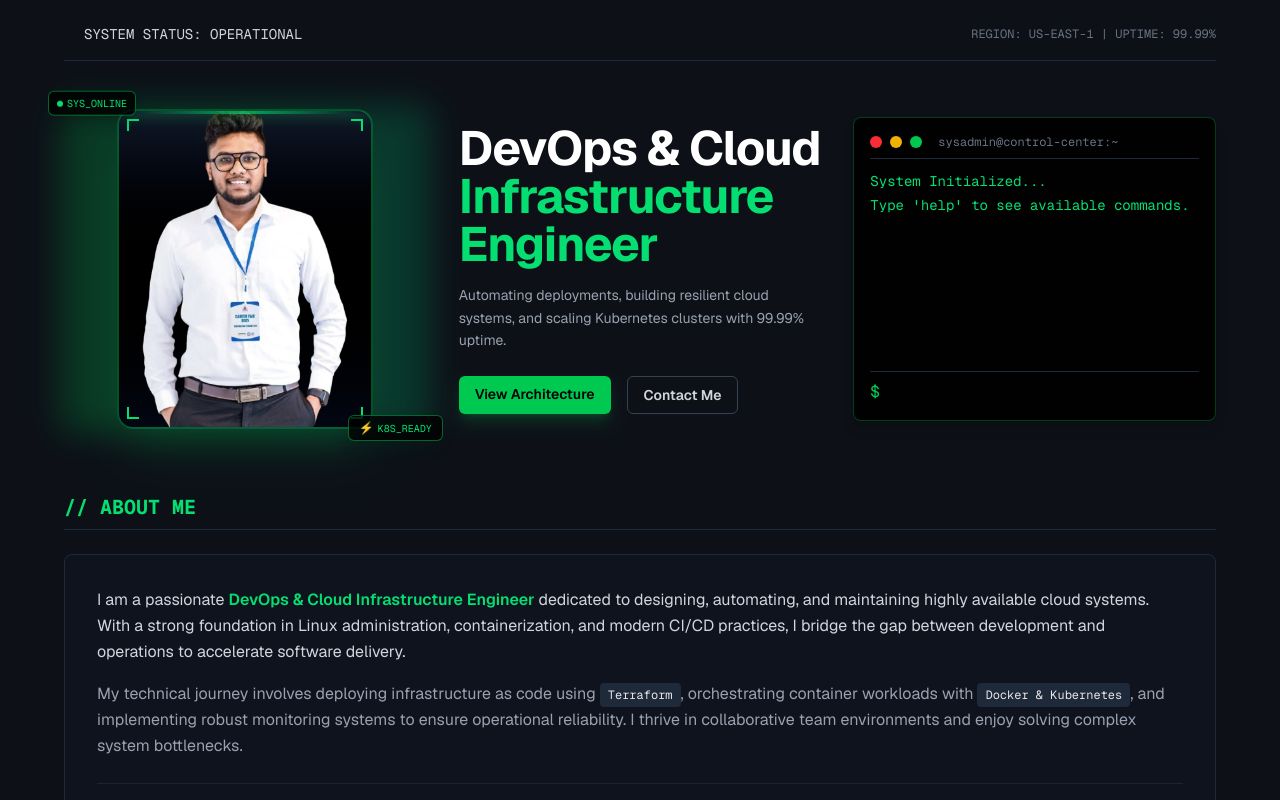
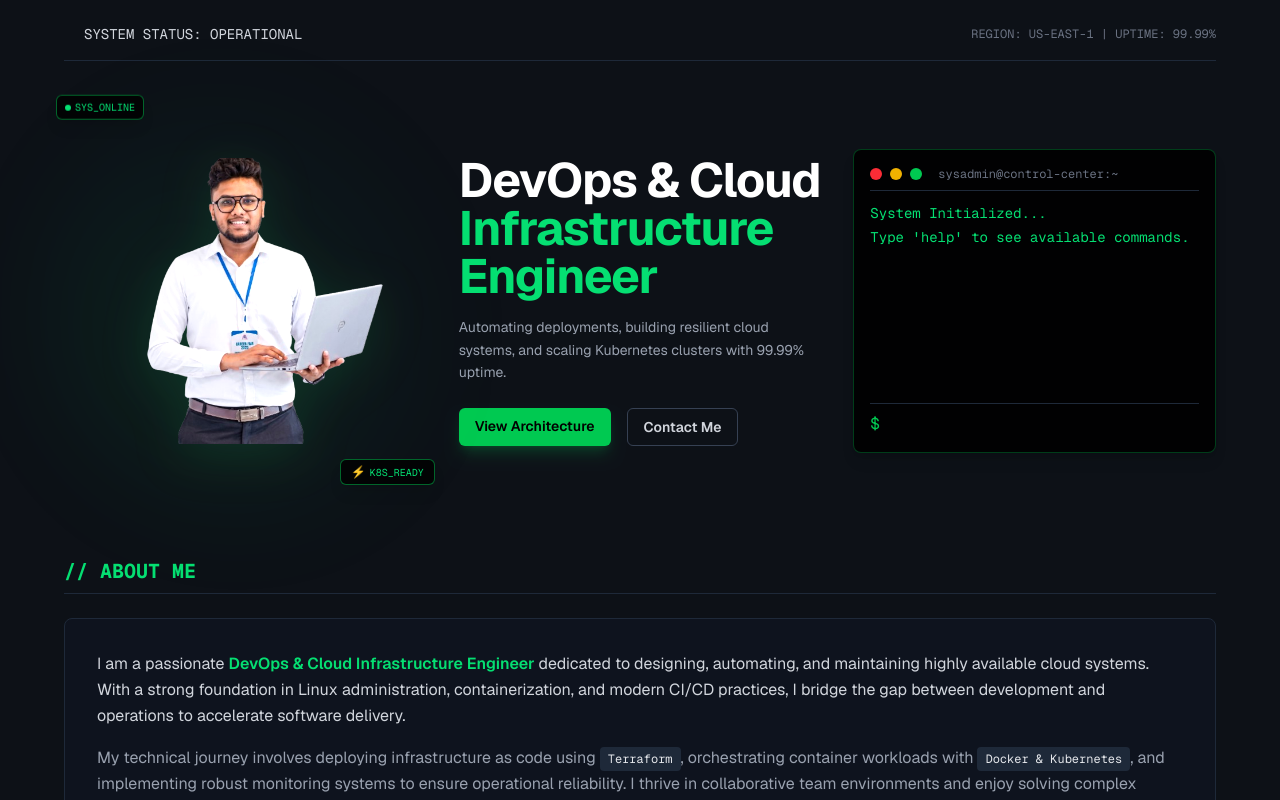
Before and after one commit to dinusha014/devops-portfolio, a Next.js app: page / in a window 1280 px wide. Shown: the top 800 px of the page. Built offline with nearby package versions, Linux system fonts and the light colour scheme.

Commit message:
Update transparent profile image with 3D turn motion

```diff
--- a/app/page.tsx
+++ b/app/page.tsx
@@ -17,44 +17,30 @@ export default function Home() {
       {/* Hero Section */}
       <section className="grid grid-cols-1 md:grid-cols-3 gap-8 items-center max-w-6xl mx-auto my-12">
 
-        {/* Profile Image Card with Futuristic Tech Motion */}
-        <div className="flex justify-center relative group">
+        {/* Profile Image with Seamless Transparent Motion (No Box/Border) */}
+        <div className="flex justify-center relative group [perspective:1000px]">
 
-          {/* Background Ambient Glow */}
-          <div className="absolute -inset-1 bg-gradient-to-r from-green-500/30 to-emerald-500/30 rounded-2xl blur-lg opacity-75 group-hover:opacity-100 transition duration-1000 group-hover:duration-200 animate-pulse"></div>
+          {/* Subtle Ambient Green Backdrop Glow */}
+          <div className="absolute inset-0 bg-gradient-to-tr from-green-500/20 via-emerald-500/10 to-transparent rounded-full blur-3xl opacity-60 group-hover:opacity-100 transition duration-1000"></div>
 
-          {/* Floating Tech Badge Left Top */}
-          <div className="absolute -top-3 -left-4 z-20 bg-black/80 border border-green-500/50 px-2 py-1 rounded-md text-[10px] font-mono text-green-400 shadow-lg animate-bounce duration-1000 hidden sm:flex items-center gap-1">
+          {/* Floating Status Badges */}
+          <div className="absolute -top-2 -left-2 z-20 bg-black/80 border border-green-500/50 px-2 py-1 rounded-md text-[10px] font-mono text-green-400 shadow-lg animate-bounce duration-1000 hidden sm:flex items-center gap-1">
             <span className="h-1.5 w-1.5 bg-green-400 rounded-full animate-ping"></span>
             SYS_ONLINE
           </div>
 
-          {/* Floating Tech Badge Right Bottom */}
-          <div className="absolute -bottom-3 -right-4 z-20 bg-black/80 border border-green-500/50 px-2.5 py-1 rounded-md text-[10px] font-mono text-green-400 shadow-lg animate-pulse hidden sm:flex items-center gap-1">
+          <div className="absolute bottom-2 -right-2 z-20 bg-black/80 border border-green-500/50 px-2.5 py-1 rounded-md text-[10px] font-mono text-green-400 shadow-lg animate-pulse hidden sm:flex items-center gap-1">
             <span className="text-xs">⚡</span> K8S_READY
           </div>
 
-          {/* Main Card Container */}
-          <div className="relative w-64 h-80 rounded-2xl overflow-hidden border-2 border-green-500/40 bg-gradient-to-b from-gray-900 via-black to-gray-950 p-2 shadow-2xl shadow-green-500/20 group-hover:border-green-400 transition-all duration-500">
-
-            {/* Tech Radar Laser Scanning Line */}
-            <div className="absolute inset-0 z-10 pointer-events-none overflow-hidden">
-              <div className="w-full h-1 bg-gradient-to-r from-transparent via-green-400 to-transparent shadow-[0_0_15px_#22c55e] animate-[bounce_3s_infinite] opacity-70"></div>
-            </div>
-
-            {/* Corner Bracket Accents for Sci-Fi Look */}
-            <div className="absolute top-2 left-2 w-3 h-3 border-t-2 border-l-2 border-green-400 z-10"></div>
-            <div className="absolute top-2 right-2 w-3 h-3 border-t-2 border-r-2 border-green-400 z-10"></div>
-            <div className="absolute bottom-2 left-2 w-3 h-3 border-b-2 border-l-2 border-green-400 z-10"></div>
-            <div className="absolute bottom-2 right-2 w-3 h-3 border-b-2 border-r-2 border-green-400 z-10"></div>
-
-            {/* Profile Image with subtle Zoom Motion on Hover */}
+          {/* Transparent Profile Image with Smooth Entrance Turn Animation */}
+          <div className="relative w-72 h-96 transition-all duration-700 ease-out transform group-hover:[transform:rotateY(0deg)_scale(1.05)] [transform:rotateY(-12deg)] drop-shadow-[0_10px_25px_rgba(34,197,94,0.15)] group-hover:drop-shadow-[0_15px_35px_rgba(34,197,94,0.3)]">
             <Image
               src={profileImg}
               alt="Chamod Dinusha"
               fill
-              sizes="(max-width: 768px) 100vw, 256px"
-              className="object-cover rounded-xl transform group-hover:scale-105 transition duration-700 ease-out grayscale-[20%] group-hover:grayscale-0"
+              sizes="(max-width: 768px) 100vw, 300px"
+              className="object-contain filter brightness-105 contrast-105"
               priority
             />
           </div>
```
Also changed, not shown: public/profile.png.
